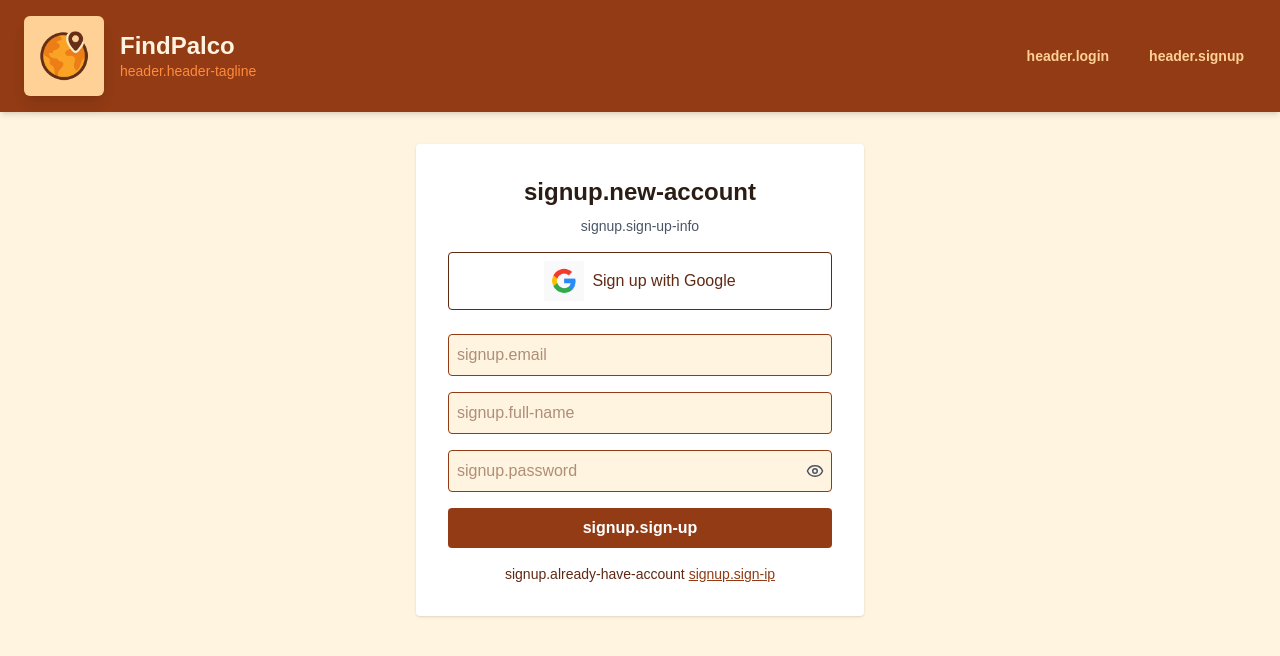
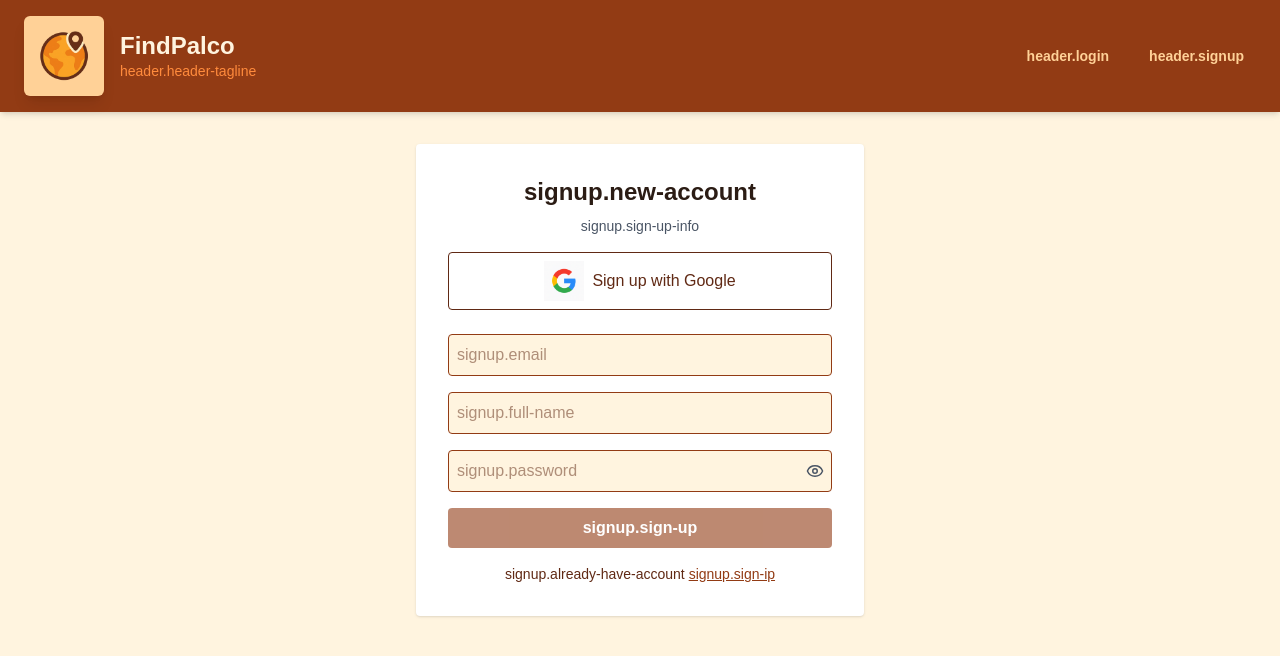
Before and after one commit to radov97/GymHajime, a Next.js app: page /en/signup in a window 1280 px wide. Shown: the top 656 px of the page. Built offline with nearby package versions, Linux system fonts and the light colour scheme; no server answers.

Commit message:
ButtonSubmit validation

```diff
--- a/src/app/[locale]/signup/page.js
+++ b/src/app/[locale]/signup/page.js
@@ -25,6 +25,11 @@ export default function SignUpPage() {
   const [hasPasswordError, setHasPasswordError] = useState(false);
   const [passwordErrorText, setPasswordErrorText] = useState('');
 
+  const [isEmailTouched, setIsEmailTouched] = useState(false);
+  const [isFullNameTouched, setIsFullNameTouched] = useState(false);
+  const [isPasswordTouched, setIsPasswordTouched] = useState(false);
+
+  const [isTyping, setIsTyping] = useState(false);
   const [error, setError] = useState('');
   const router = useRouter();
   const locale = useLocale();
@@ -83,6 +88,18 @@ export default function SignUpPage() {
     }
   };
 
+  const isFormValid =
+    isEmailTouched &&
+    isFullNameTouched &&
+    isPasswordTouched &&
+    !hasEmailError &&
+    !hasFullNameError &&
+    !hasPasswordError &&
+    email.trim() !== '' &&
+    fullName.trim() !== '' &&
+    password.trim() !== '' &&
+    !isTyping;
+
   return (
     <div className="max-w-md mx-auto p-8 mt-8 bg-white shadow rounded">
       <h2 className="text-2xl font-bold text-[var(--color-palco-black)] mb-2 text-center cursor-default">
@@ -106,10 +123,14 @@ export default function SignUpPage() {
             placeholder={t('signup.email')}
             required
             value={email}
-            onChange={(e) => setEmail(e.target.value)}
+            onChange={(e) => {
+              if (!isEmailTouched) setIsEmailTouched(true);
+              setEmail(e.target.value);
+            }}
             onDebouncedChange={handleEmailDebounced}
             error={hasEmailError}
             errorText={emailErrorText}
+            setIsTyping={setIsTyping}
           />
 
           <InputPalco
@@ -117,10 +138,14 @@ export default function SignUpPage() {
             placeholder={t('signup.full-name')}
             value={fullName}
             required
-            onChange={(e) => setFullName(e.target.value)}
+            onChange={(e) => {
+              if (!isFullNameTouched) setIsFullNameTouched(true);
+              setFullName(e.target.value);
+            }}
             onDebouncedChange={handleNameDebounced}
             error={hasFullNameError}
             errorText={fullNameErrorText}
+            setIsTyping={setIsTyping}
           />
 
           <InputPalco
@@ -128,16 +153,21 @@ export default function SignUpPage() {
             placeholder={t('signup.password')}
             required
             value={password}
-            onChange={(e) => setPassword(e.target.value)}
+            onChange={(e) => {
+              if (!isPasswordTouched) setIsPasswordTouched(true);
+              setPassword(e.target.value);
+            }}
             onDebouncedChange={handlePasswordDebounced}
             showToggle
             error={hasPasswordError}
             errorText={passwordErrorText}
+            setIsTyping={setIsTyping}
           />
           <ButtonPalco
             text={t('signup.sign-up')}
             type={ButtonType.Submit}
             rank={ButtonRank.Primary}
+            disabled={!isFormValid}
           />
         </form>
       </ClientOnly>
--- a/src/components/InputPalco.js
+++ b/src/components/InputPalco.js
@@ -17,6 +17,7 @@ export default function InputPalco({
   className = '',
   showToggle = false,
   debounceDelay = 1000,
+  setIsTyping = () => {},
   ...props
 }) {
   const [showPassword, setShowPassword] = useState(false);
@@ -28,10 +29,11 @@ export default function InputPalco({
 
     const handler = setTimeout(() => {
       onDebouncedChange(localValue);
+      setIsTyping(false);
     }, debounceDelay);
 
     return () => clearTimeout(handler);
-  }, [localValue, onDebouncedChange, debounceDelay, isDirty]);
+  }, [localValue, onDebouncedChange, debounceDelay, isDirty, setIsTyping]);
 
   useEffect(() => {
     setLocalValue(value);
@@ -69,6 +71,7 @@ export default function InputPalco({
           onChange={(e) => {
             if (!isDirty) setIsDirty(true);
             setLocalValue(e.target.value);
+            setIsTyping(true);
             if (onChange) onChange(e);
           }}
           placeholder={placeholder}
```
